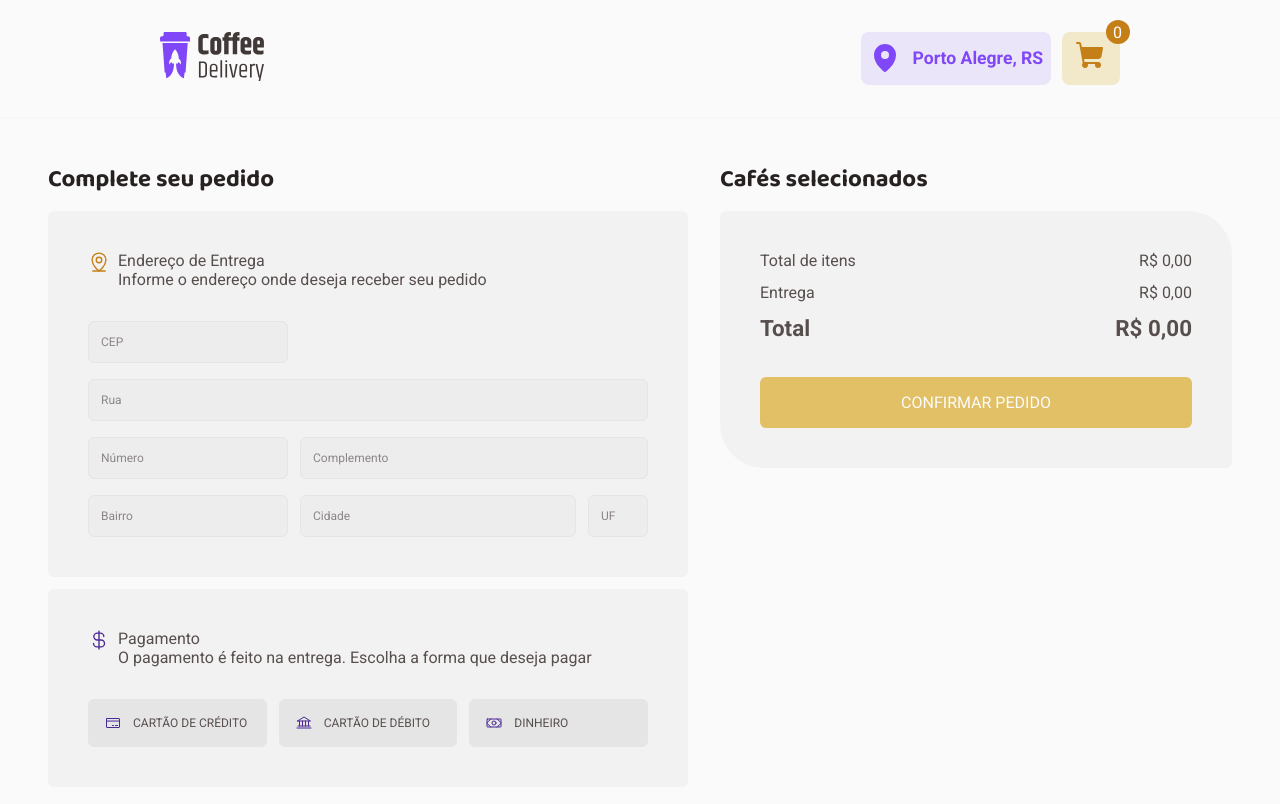
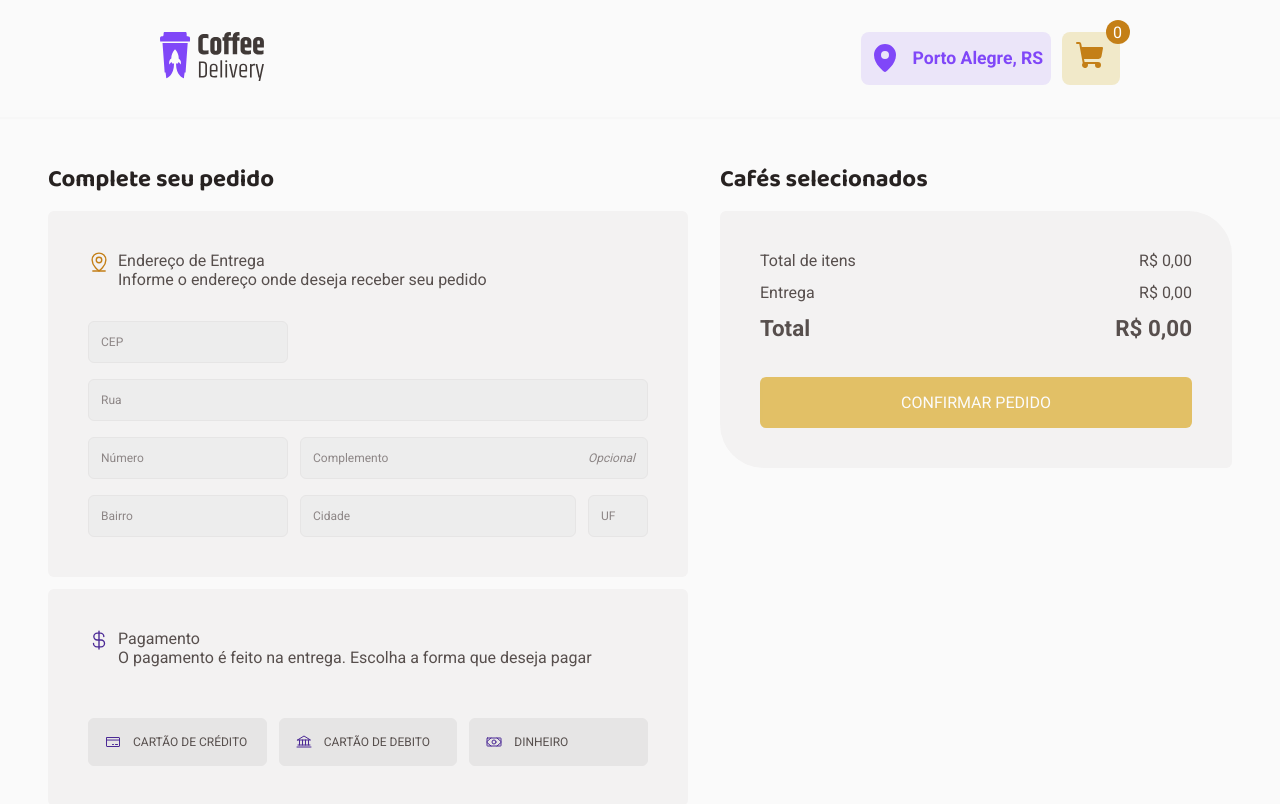
Before and after one commit to Rogerio-17/coffe-delivery, a React (Vite) app: page /checkout in a window 1280 px wide. Built offline with nearby package versions, Linux system fonts and the light colour scheme.

Commit message:
finalizando validação form address

```diff
--- a/src/Pages/Checkout/components/CompleteOrderForm/AddressForm.tsx
+++ b/src/Pages/Checkout/components/CompleteOrderForm/AddressForm.tsx
@@ -1,16 +1,58 @@
+import { useFormContext } from "react-hook-form";
 import { Input } from "../../../../components/Input";
 import { AddressFormContainer } from "./style";
 
+interface ErrorsTypes {
+  errors: {
+    [key: string]: {
+      message: string;
+    };
+  };
+}
+
 export function AddressForm() {
-    return(
-        <AddressFormContainer>
-            <Input placeholder="CEP" type="number" className="cep"/>
-            <Input placeholder="Rua" className="street"/>
-            <Input placeholder="Número" type="number"/>
-            <Input placeholder="Complemento" className="complement"/>
-            <Input placeholder="Bairro"/>
-            <Input placeholder="Cidade"/>
-            <Input placeholder="UF"/>
-        </AddressFormContainer>
-    )
+  const { register, formState } = useFormContext();
+
+  const { errors } = formState as unknown as ErrorsTypes;
+
+  return (
+    <AddressFormContainer>
+      <Input
+        placeholder="CEP"
+        type="number"
+        className="cep"
+        {...register("cep")}
+        error={errors.cep?.message}
+      />
+      <Input
+        placeholder="Rua"
+        className="street"
+        {...register("rua")}
+        error={errors.rua?.message}
+      />
+      <Input
+        placeholder="Número"
+        type="number"
+        {...register("numero")}
+        error={errors.numero?.message}
+      />
+      <Input
+        placeholder="Complemento"
+        className="complement"
+        {...register("complemento")}
+        rightText="Opcional"
+      />
+      <Input
+        placeholder="Bairro"
+        {...register("bairro")}
+        error={errors.bairro?.message}
+      />
+      <Input
+        placeholder="Cidade"
+        {...register("cidade")}
+        error={errors.cidade?.message}
+      />
+      <Input placeholder="UF" {...register("uf")} error={errors.uf?.message} />
+    </AddressFormContainer>
+  );
 }
--- a/src/Pages/Checkout/components/CompleteOrderForm/PaymentMethodoOptions.tsx
+++ b/src/Pages/Checkout/components/CompleteOrderForm/PaymentMethodoOptions.tsx
@@ -1,13 +1,39 @@
 import { Bank, CreditCard, Money } from "phosphor-react";
 import { PaymentMethodInput } from "../PaymentMethodInput";
 import { PaymentMethodOptionsContainer } from "./style";
+import { useFormContext } from "react-hook-form";
+
+export const paymentMethod = {
+  credit: {
+    label: "Cartão de Crédito",
+    icon: <CreditCard size={16} />,
+  },
+
+  debit: {
+    label: "Cartão de Debito",
+    icon: <Bank size={16} />,
+  },
+
+  money: {
+    label: "Dinheiro",
+    icon: <Money size={16} />,
+  },
+};
 
 export function PaymentMethodOptions() {
-    return(
-        <PaymentMethodOptionsContainer>
-            <PaymentMethodInput icon={<CreditCard size={16}/>} content="Cartão de crédito"/>
-            <PaymentMethodInput icon={<Bank size={16}/>} content="Cartão de débito"/>
-            <PaymentMethodInput icon={<Money size={16}/>} content="Dinheiro"/>
-        </PaymentMethodOptionsContainer>
-    )
+    const { register } = useFormContext()
+  return (
+    <PaymentMethodOptionsContainer>
+      {Object.entries(paymentMethod).map(([key, { label, icon }]) => (
+        <PaymentMethodInput
+          key={label}
+          id={key}
+          icon={icon}
+          label={label}
+          value={key}
+          {...register("paymentMethod")}
+        />
+      ))}
+    </PaymentMethodOptionsContainer>
+  );
 }
--- a/src/Pages/Checkout/components/PaymentMethodInput/index.tsx
+++ b/src/Pages/Checkout/components/PaymentMethodInput/index.tsx
@@ -1,17 +1,26 @@
-import { PaymentMethodContainer } from "./stely";
-import { ReactNode } from "react";
+import { PaymentMethodContainer, ContentContainer } from "./stely";
+import { InputHTMLAttributes, ReactNode, forwardRef } from "react";
 
-interface PaymentMethodInputProps {
-    icon: ReactNode,
-    content: string
-}
+type PaymentMethodInputProps = InputHTMLAttributes<HTMLInputElement> & {
+  icon: ReactNode;
+  label: string;
+};
 
 
-export function PaymentMethodInput({icon, content}: PaymentMethodInputProps) {
-    return(
+export const PaymentMethodInput = forwardRef<
+  HTMLInputElement,
+  PaymentMethodInputProps
+>(({ id, icon, label, ...props }, ref) =>{
+    return (
         <PaymentMethodContainer>
-          {icon}
-          {content}
+          <input id={id} type="radio" {...props} name="PaymentMethod" ref={ref}/>
+
+          <label htmlFor={id}>
+            <ContentContainer>
+              {icon}
+              {label}
+            </ContentContainer>
+          </label>
         </PaymentMethodContainer>
-    )
-}
+      );
+})
--- a/src/Pages/Checkout/components/PaymentMethodInput/stely.ts
+++ b/src/Pages/Checkout/components/PaymentMethodInput/stely.ts
@@ -1,9 +1,21 @@
 import styled from "styled-components";
 
 export const PaymentMethodContainer = styled.div`
+input{
+    visibility: hidden;
+    appearance: none;
+}
+
+input:checked + label div {
+    background: ${({ theme }) => theme["purple-light-200"]};
+    border: 1px solid ${({ theme }) => theme["purple-dark-800"]};
+}
+`;
+
+export const ContentContainer = styled.div`
   padding: 0 1rem;
-background: ${({theme}) => theme["base-button-400"]};
-color:  ${({theme}) => theme["base-text-700"]};
+  background: ${({ theme }) => theme["base-button-400"]};
+  color: ${({ theme }) => theme["base-text-700"]};
   display: flex;
   align-items: center;
   justify-content: flex-start;
@@ -12,18 +24,18 @@ font-size: 0.75rem;
   text-transform: uppercase;
   border-radius: 6px;
   height: 3rem;
-border: 1px solid  ${({theme}) => theme["base-button-400"]};
+  border: 1px solid ${({ theme }) => theme["base-button-400"]};
   cursor: pointer;
   transition: 0.4s;
 
-svg{
-    color:  ${({theme}) => theme["purple-dark-800"]}
+  svg {
+    color: ${({ theme }) => theme["purple-dark-800"]};
   }
 
   &:hover {
-    background:  ${({theme}) => theme["purple-light-200"]};
-    border: 1px solid  ${({theme}) => theme["purple-dark-800"]};
+    background: ${({ theme }) => theme["purple-light-200"]};
+    border: 1px solid ${({ theme }) => theme["purple-dark-800"]};
   }
 
   user-select: none;
-`
+`;
--- a/src/Pages/Checkout/index.tsx
+++ b/src/Pages/Checkout/index.tsx
@@ -1,12 +1,52 @@
 import { CompleteOrderForm } from "./components/CompleteOrderForm";
 import { SelectedCoffes } from "./components/SelectedCoffes";
 import { CheckoutContainer } from "./style";
+import * as zod from "zod";
+import { zodResolver } from "@hookform/resolvers/zod";
+import { useForm, FormProvider } from "react-hook-form";
+
+enum PaymentMethods {
+  credit = "credit",
+  debit = "debit",
+  money = "money"
+}
+
+const confirmOrderFormValidationSchema = zod.object({
+  cep: zod.string().min(1, "Informe o CEP"),
+  rua: zod.string().min(1, "Informe sua rua"),
+  numero: zod.string().min(1, "Informe o número da residência"),
+  complemento: zod.string(),
+  bairro: zod.string().min(1, "Informe o bairro"),
+  cidade: zod.string().min(1, "Informe a cidade"),
+  uf: zod.string().min(1, "Informe o UF do seu estado"),
+  paymentMethod: zod.nativeEnum(PaymentMethods, {
+    errorMap: () => {
+      return {message: "Informe a forma de pagamento"}
+    }
+  })
+})
+
+export type OderData = zod.infer<typeof confirmOrderFormValidationSchema>
+
+type ConfirmOrderFormData = OderData;
 
 export function Checkout() {
+  const confirmOrderForm = useForm<ConfirmOrderFormData>({
+    resolver: zodResolver(confirmOrderFormValidationSchema)
+  })
+
+  const { handleSubmit } = confirmOrderForm
+
+  function handleConfirmOrder(data: ConfirmOrderFormData) {
+    console.log(data)
+  }
+
   return (
-  <CheckoutContainer>
-    <CompleteOrderForm/>
-    <SelectedCoffes/>
-  </CheckoutContainer>
-  )
+    <FormProvider {...confirmOrderForm}>
+      <CheckoutContainer onSubmit={handleSubmit(handleConfirmOrder)}>
+        <CompleteOrderForm />
+        <SelectedCoffes />
+      </CheckoutContainer>
+    </FormProvider>
+  );
 }
--- a/src/components/Input/index.tsx
+++ b/src/components/Input/index.tsx
@@ -1,10 +1,20 @@
-import { InputHTMLAttributes } from "react";
-import { InputStyleContainer } from "./style";
+import { InputHTMLAttributes, forwardRef } from "react";
+import { InputStyleContainer, InputStyled, InputWarpper, RightText } from "./style";
 
-type InputProps = InputHTMLAttributes<HTMLInputElement>;
+type InputProps = InputHTMLAttributes<HTMLInputElement> & {
+    error?: string,
+    rightText?: string
+}
 
-export function Input({...props}: InputProps){
-    return(
-        <InputStyleContainer {...props}/>
-    )
-}
+export const Input = forwardRef<HTMLInputElement, InputProps>(({ className, rightText, error, ...props}, ref) => {
+  return (
+    <InputWarpper className={className}>
+
+      <InputStyleContainer hasError={!!error}>
+      <InputStyled {...props} ref={ref}></InputStyled>
+      {rightText && <RightText>{rightText}</RightText>}
+      </InputStyleContainer>
+      {error && <p>{error}</p>}
+    </InputWarpper>
+  );
+});
--- a/src/components/Input/style.ts
+++ b/src/components/Input/style.ts
@@ -1,23 +1,63 @@
-import styled from "styled-components";
+import styled, { css } from "styled-components";
 
-export const InputStyleContainer = styled.input`
+export const InputWarpper = styled.div`
+  display: flex;
+  flex-direction: column;
+  gap: 0.3rem;
+  position: relative;
+
+  > p {
+    color: ${({ theme }) => theme["error"]};
+    font-size: 0.7rem;
+  }
+`;
+
+interface InputStyleContainerProps {
+  hasError: boolean;
+}
+
+export const InputStyleContainer = styled.div<InputStyleContainerProps>`
   height: 2.625rem;
   border-radius: 6px;
-border: 1px solid ${({theme}) => theme["base-button-400"]};
-background: ${({theme}) => theme["base-input-300"]};
+  border: 1px solid ${({ theme }) => theme["base-button-400"]};
+  background: ${({ theme }) => theme["base-input-300"]};
   transition: 0.4s;
+  display: flex;
+  align-items: center;
+  justify-content: space-between;
+  overflow: hidden;
+
+  ${({ theme, hasError }) =>
+    hasError &&
+    css`
+      border: 1px solid ${theme.error};
+    `}
+`;
+
+export const InputStyled = styled.input`
+  flex: 1;
+  height: 100%;
+  background: none;
+  border-radius: 6px;
+  border: none;
+  color: ${({ theme }) => theme["base-text-700"]};
+  font-size: 0.75rem;
+  padding: 0 0.75rem;
+
+  &::placeholder {
+    color: ${({ theme }) => theme["base-label-600"]};
+  }
 
   &:focus {
     box-shadow: 0 0 0 0;
     outline: 0;
-    border-color: ${({theme}) => theme["yellow-dark-800"]}
+    border: 1px solid ${({ theme }) => theme["yellow-dark-800"]};
   }
+`;
 
-color: ${({theme}) => theme["base-text-700"]};
+export const RightText = styled.p`
   font-size: 0.75rem;
-padding: 0 0.75rem;
-
-&::placeholder{
-    color: ${({theme}) => theme["base-label-600"]}
-}
-`
+  margin: 0.75rem;
+  font-style: italic;
+  color: ${({ theme }) => theme["base-label-600"]};
+`;
--- a/src/styles/themes/default.ts
+++ b/src/styles/themes/default.ts
@@ -20,6 +20,7 @@ export const defaultTheme = {
 
 
     "background": "#FAFAFA",
+    "error": "red",
 
 
     white: "#FFFFFF",
```
Lines whose indentation alone changed are shown as unchanged.
